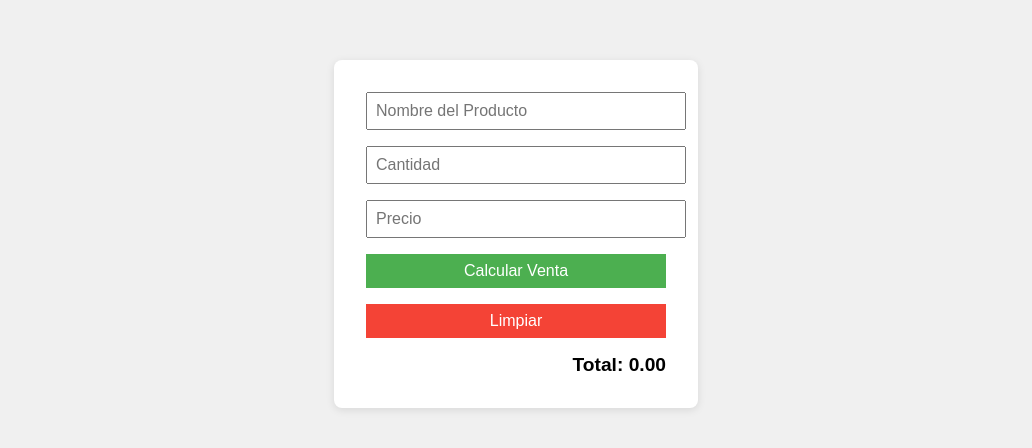
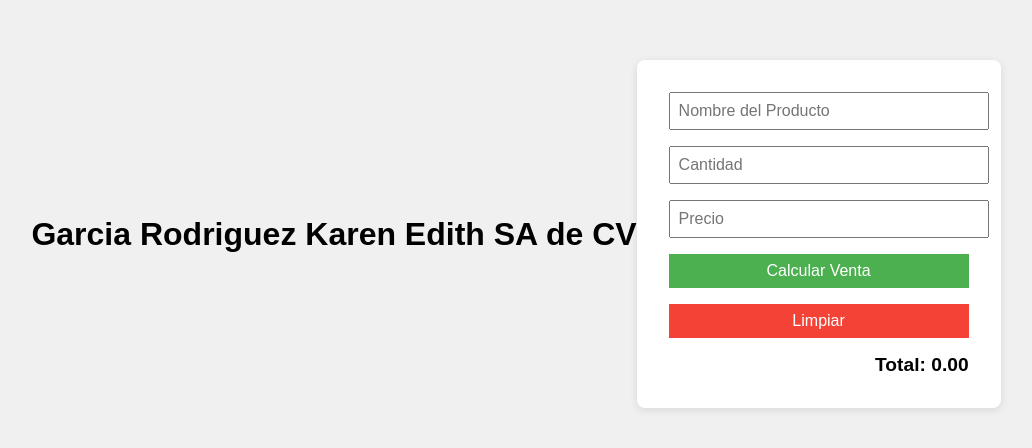
Before and after one commit to karen1374/ExamenPractico2_Garcia_Rodriguez_Karen, a plain HTML site: page WebApplication1/web/index.html in a window 1280 px wide. Shown: the part 166-614 px from the top of the page, without its empty margins (124-1156 px from the left). Drawn offline with Linux system fonts and the light colour scheme.

Commit message:
prueba 2
ok

```diff
--- a/WebApplication1/web/index.html
+++ b/WebApplication1/web/index.html
@@ -55,6 +55,9 @@ and open the template in the editor.
     </style>
     </head>
     <body>
+        <div>
+            <h1>Garcia Rodriguez Karen Edith SA de CV</h1>
+        </div>
         <div class="container">
         <input type="text" id="product-name" placeholder="Nombre del Producto">
         <input type="number" id="quantity" placeholder="Cantidad">
```
